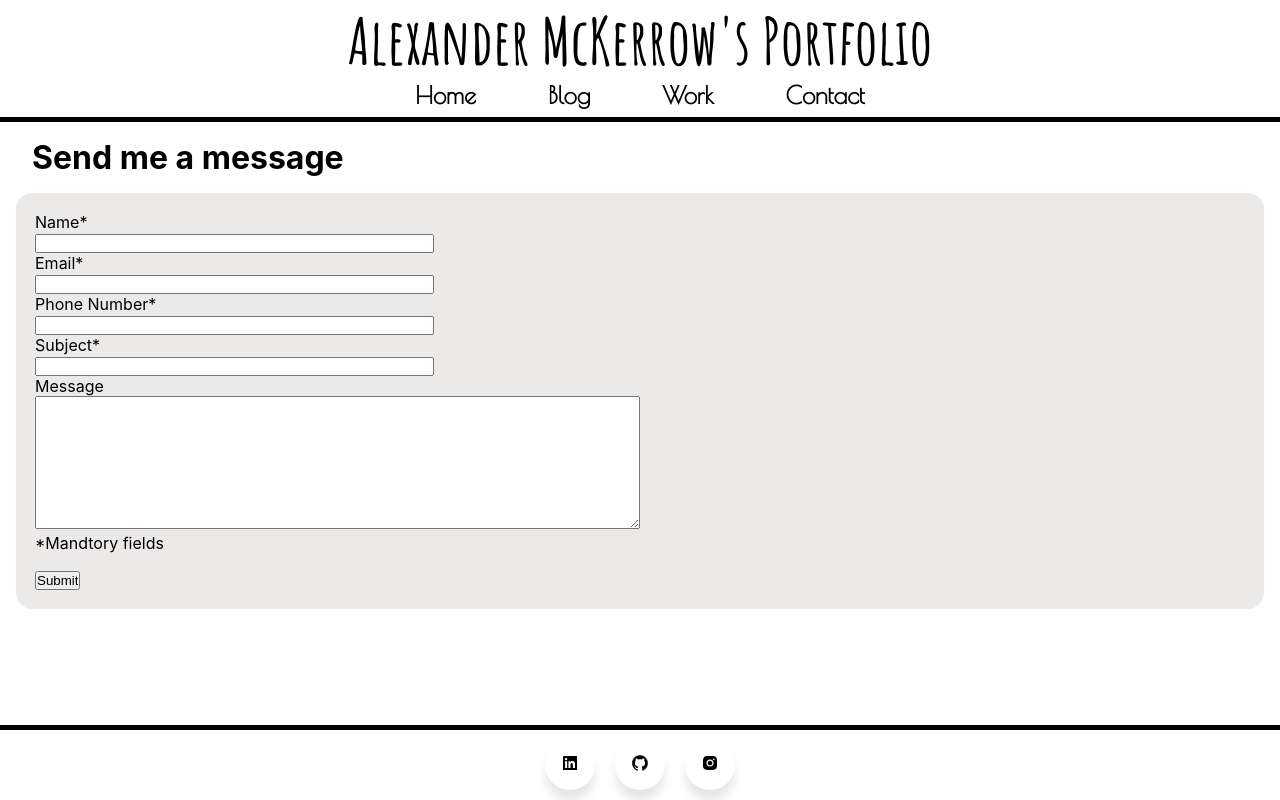
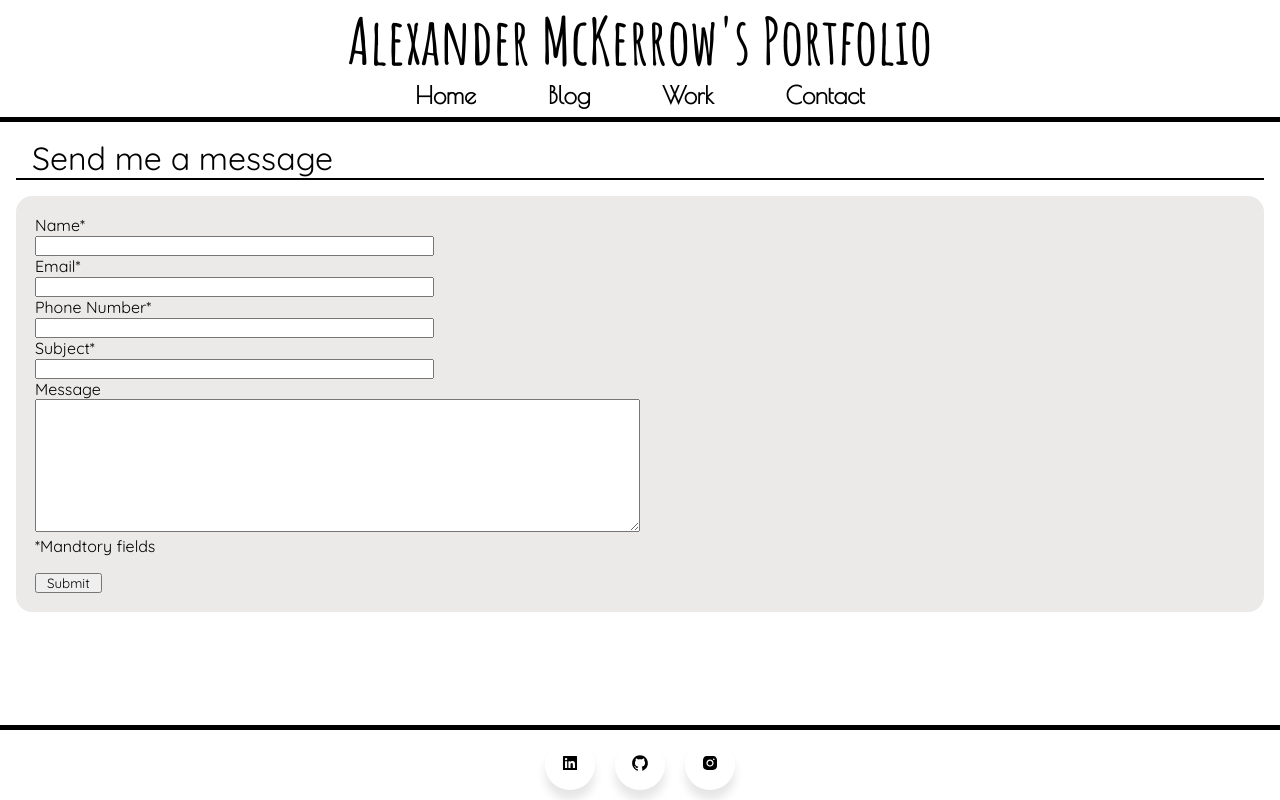
Before and after one commit to macakz/portfolio, a React (Create React App) app: page /Contact in a window 1280 px wide. Built offline with nearby package versions, Linux system fonts and the light colour scheme; no server answers.

Commit message:
made some style global and other minor styling

```diff
--- a/public/index.html
+++ b/public/index.html
@@ -7,8 +7,10 @@
   <meta name="theme-color" content="#000000" />
   <link rel="preconnect" href="https://fonts.googleapis.com">
   <link rel="preconnect" href="https://fonts.gstatic.com" crossorigin>
-  <link href="https://fonts.googleapis.com/css2?family=Amatic+SC:wght@400;700&family=Poiret+One&display=swap"
+  <link
+    href="https://fonts.googleapis.com/css2?family=Amatic+SC:wght@400;700&family=Poiret+One&family=Quicksand:wght@300;400;500;600;700&display=swap"
     rel="stylesheet">
+
   <title>Alexander McKerrow Portfolio</title>
 </head>
 
--- a/src/components/CSS/Main.css
+++ b/src/components/CSS/Main.css
@@ -1,8 +1,9 @@
 /* general */
 
-body {
+body, button, input  {
     margin: 0;
     padding: 0;
+    font-family: 'Quicksand', sans-serif;
 }
 .imageContainer img {
     max-width: 100%;
@@ -29,6 +30,8 @@ body {
     width: 40%;
     padding-left: .5em;
 }
+
+
 /* blog */
 .blogPost {
     margin: .5em;
@@ -52,8 +55,13 @@ body {
 .contactContainer {
     margin: 1em;
 }
+.contactTitle {
+    border-bottom: 2px solid black;
+
+}
 .contactContainer h1 {
     margin-left: .5em;
+    font-weight: normal;
     }
 
 .formContainer {
@@ -62,6 +70,7 @@ body {
     border-radius: 1em;
     padding: 1em;
     margin-top: 1em;
+    font-family: 'Quicksand', sans-serif;
 
 }
 .inputContainer {
@@ -85,3 +94,7 @@ body {
 .formContainer .submit {
 padding-top: 1em;
 }
+
+.formContainer .submit input {
+    width: 5em;
+}
--- a/src/components/Contact.jsx
+++ b/src/components/Contact.jsx
@@ -14,7 +14,9 @@ function Contact () {
     return (
 
         <div className="contactContainer">
-            <h1>Send me a message</h1>
+            <div className="contactTitle">
+                <h1>Send me a message</h1>
+            </div>
             <div className="formContainer">
                 <form onSubmit={handleSubmit(onSubmit)}>
                     <div className="inputContainer">
@@ -22,7 +24,7 @@ function Contact () {
                         <input {...register("fromName", { required: true, pattern: /^[A-Za-z]+$/i })} />
                     </div>
                     <div className="error">
-                        {errors.fromName?.type === "required" && <p>This field is required</p>}
+                        {errors.fromName?.type === "required" && <p>Name field is required</p>}
                         {errors.fromName?.type === "pattern" && <p>Please enter a valid name</p>}
                     </div>
                     <div className="inputContainer">
@@ -30,7 +32,7 @@ function Contact () {
                         <input  {...register("fromEmail", { required: true, pattern: /^(([^<>()\[\]\\.,;:\s@"]+(\.[^<>()\[\]\\.,;:\s@"]+)*)|(".+"))@((\[[0-9]{1,3}\.[0-9]{1,3}\.[0-9]{1,3}\.[0-9]{1,3}])|(([a-zA-Z\-0-9]+\.)+[a-zA-Z]{2,}))$/ })} />
                     </div>
                     <div className="error">
-                        {errors.fromEmail?.type === "required" && <p>This field is required</p>}
+                        {errors.fromEmail?.type === "required" && <p>Email field is required</p>}
                         {errors.fromEmail?.type === "pattern" && <p>Please enter a valid email</p>}
                     </div>
                     <div className="inputContainer">
@@ -38,7 +40,7 @@ function Contact () {
                         <input  {...register("phoneNumber", { required: true, pattern: /([1-9][0-9]*)|0/ })} />
                     </div>
                     <div className="error">
-                        {errors.phoneNumber?.type === "required" && <p>This field is required</p>}
+                        {errors.phoneNumber?.type === "required" && <p>Phone Number field is required</p>}
                         {errors.phoneNumber?.type === "pattern" && <p>Please enter a valid phone number</p>}
                     </div>
                     <div className="inputContainer">
@@ -46,7 +48,7 @@ function Contact () {
                         <input  {...register("subject", { required: true, pattern: /^[a-z0-9]+$/i })} />
                     </div>
                     <div className="error">
-                        {errors.phoneNumber?.type === "required" && <p>This field is required</p>}
+                        {errors.phoneNumber?.type === "required" && <p>Subject field is required</p>}
                         {errors.phoneNumber?.type === "pattern" && <p>Please only enter numbers or letters</p>}
                     </div>
                     <div className="inputContainer">
```
